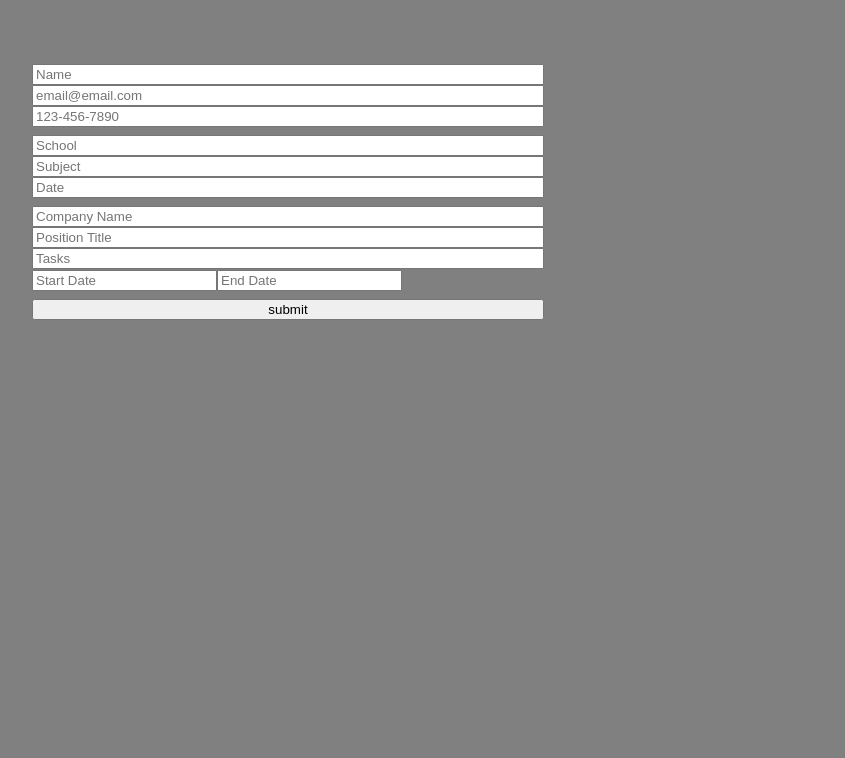
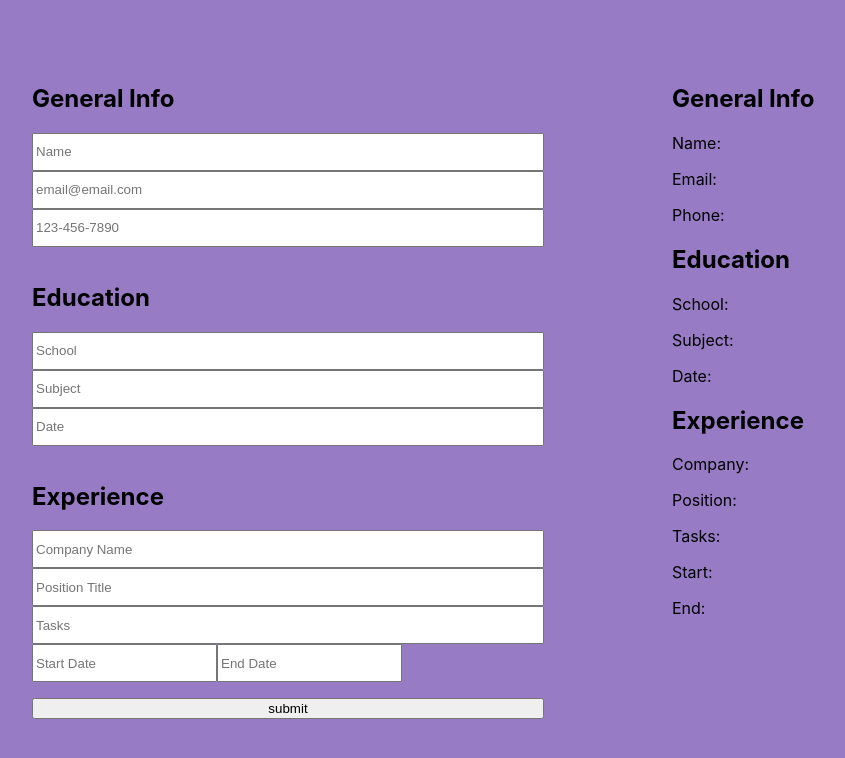
Before and after one commit to ZippyDaFish/cv-project, a React (Create React App) app: page / in a window 1280 px wide. Shown: the top 758 px of the page, without its empty margins (32-877 px from the left). Built offline with nearby package versions, Linux system fonts and the light colour scheme.

Commit message:
Add final styling

```diff
--- a/src/App.js
+++ b/src/App.js
@@ -30,9 +30,18 @@ class App extends Component {
       <div className='content'>
         <div>
           <form onSubmit={this.onSubmitInfo}>
-            <General doChange = {this.handleChange}/>
-            <Education doChange = {this.handleChange}/>
-            <Experience doChange = {this.handleChange}/>
+            <div>
+              <h2>General Info</h2>
+              <General doChange = {this.handleChange}/>
+            </div>
+            <div>
+              <h2>Education</h2>
+              <Education doChange = {this.handleChange}/>
+            </div>
+            <div>
+              <h2>Experience</h2>
+              <Experience doChange = {this.handleChange}/>
+            </div>
             <button type="submit">submit</button>
           </form>
         </div>
--- a/src/components/Overview.js
+++ b/src/components/Overview.js
@@ -5,22 +5,25 @@ const Overview = (props) => {
     return(
         <div>
             <div id="generalInfo">
-                <p>{info.nameInput}</p>
-                <p>{info.emailInput}</p>
-                <p>{info.phoneInput}</p>
+                <h2>General Info</h2>
+                <p>Name: {info.nameInput}</p>
+                <p>Email: {info.emailInput}</p>
+                <p>Phone: {info.phoneInput}</p>
             </div>
             <div id="educationInfo">
-                <p>{info.schoolInput}</p>
-                <p>{info.subjectInput}</p>
-                <p>{info.dateInput}</p>
+                <h2>Education</h2>
+                <p>School: {info.schoolInput}</p>
+                <p>Subject: {info.subjectInput}</p>
+                <p>Date: {info.dateInput}</p>
             </div>
             <div id="experienceInfo">
-                <p>{info.companyInput}</p>
-                <p>{info.positionInput}</p>
-                <p>{info.taskInput}</p>
+                <h2>Experience</h2>
+                <p>Company: {info.companyInput}</p>
+                <p>Position: {info.positionInput}</p>
+                <p>Tasks: {info.taskInput}</p>
                 <div>
-                    <p>{info.startDateInput}</p>
-                    <p>{info.endDateInput}</p>
+                    <p>Start: {info.startDateInput}</p>
+                    <p>End: {info.endDateInput}</p>
                 </div>
             </div>
         </div>
--- a/src/styles/Content.css
+++ b/src/styles/Content.css
@@ -1,9 +1,9 @@
 .content {
     display: flex;
     justify-content: space-around;
-    background-color: gray;
     width: 100vw;
     height: 100vh;
+    background-color: rgb(151, 123, 196);
 }
 .content > div {
     width: 50%;
@@ -13,5 +13,5 @@
 form {
     display: flex;
     flex-direction: column;
-    gap: 1vh;
+    gap: 2vh;
 }
--- a/src/styles/General.css
+++ b/src/styles/General.css
@@ -2,3 +2,7 @@
     display: flex;
     flex-direction: column;
 }
+
+input {
+    height: 4vh;
+}
```
